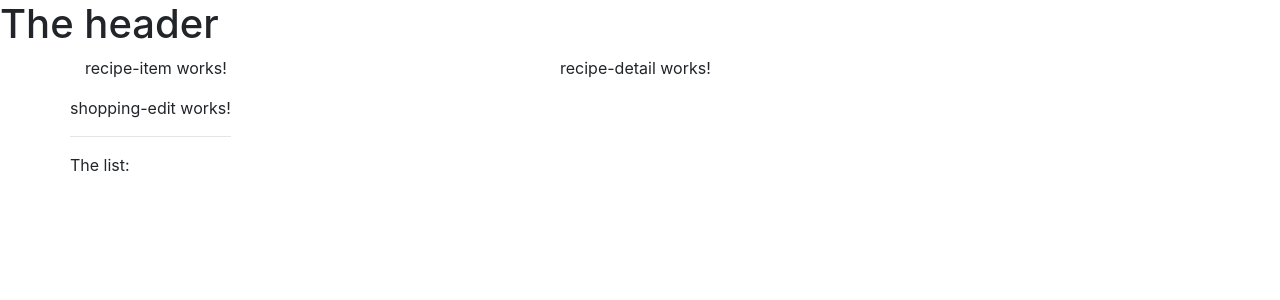
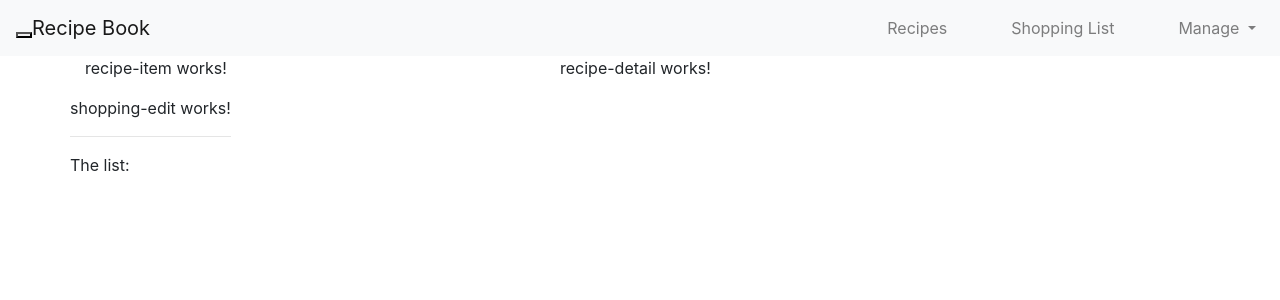
Before and after one commit to BrandConstantin/angular, an Angular app in the folder projectAngular9/: page / in a window 1280 px wide. Shown: the top 300 px of the page. Built offline with nearby package versions, Linux system fonts and the light colour scheme.

Commit message:
create navbar

```diff
--- a/projectAngular9/src/app/header/header.component.html
+++ b/projectAngular9/src/app/header/header.component.html
@@ -1 +1,31 @@
-<h1>The header</h1>
+
+    <nav class="navbar navbar-expand-lg navbar-light bg-light">
+        <div class="navbar-header">
+            <button type="button" class="navbar-toggle" (click)="collapsed = !collapsed">
+              <span class="icon-bar" *ngFor="let iconBar of [1, 2, 3]"></span>
+            </button>
+            <a routerLink="/" class="navbar-brand">Recipe Book</a>
+          </div>
+
+          <div class="navbar-collapse" [class.collapse]="collapsed" (window:resize)="collapsed = true">
+            <ul class="navbar-nav ml-auto">
+                <li class="nav-item ml-5">
+                    <a class="nav-link underline" href="#">Recipes</a>
+                </li>
+                <li class="nav-item ml-5">
+                    <a class="nav-link underline" href="#">Shopping List</a>
+                </li>
+
+                <li class="nav-item ml-5 dropdown">
+                    <a class="nav-link dropdown-toggle underline" href="#" id="navbarDropdown" data-target="#navTootleData" role="button" data-toggle="dropdown" aria-haspopup="true" aria-expanded="false">
+                    Manage
+                    </a>
+                    <div class="dropdown-menu" aria-labelledby="navbarDropdown" id="navTootleData">
+                        <a class="dropdown-item" href="#">Save Data</a>
+                        <div class="dropdown-divider"></div>
+                        <a class="dropdown-item" href="#">Fetch Data</a>
+                    </div>
+                </li>
+            </ul>
+        </div>
+    </nav>
--- a/projectAngular9/src/app/header/header.component.ts
+++ b/projectAngular9/src/app/header/header.component.ts
@@ -6,5 +6,5 @@ import {Component} from '@angular/core';
 })
 
 export class HeaderComponet{
-
+    collapsed = true;
 }
--- a/projectAngular9/src/app/recipes/recipe-list/recipe-list.component.ts
+++ b/projectAngular9/src/app/recipes/recipe-list/recipe-list.component.ts
@@ -6,6 +6,7 @@ import { Component, OnInit } from '@angular/core';
   styleUrls: ['./recipe-list.component.css']
 })
 export class RecipeListComponent implements OnInit {
+  recipes = [];
 
   constructor() { }
 
--- a/projectAngular9/src/index.html
+++ b/projectAngular9/src/index.html
@@ -10,4 +10,9 @@
 <body>
   <app-root></app-root>
 </body>
+
+<script src="https://code.jquery.com/jquery-3.2.1.slim.min.js" integrity="sha384-KJ3o2DKtIkvYIK3UENzmM7KCkRr/rE9/Qpg6aAZGJwFDMVNA/GpGFF93hXpG5KkN" crossorigin="anonymous"></script>
+<script src="https://cdnjs.cloudflare.com/ajax/libs/popper.js/1.12.9/umd/popper.min.js" integrity="sha384-ApNbgh9B+Y1QKtv3Rn7W3mgPxhU9K/ScQsAP7hUibX39j7fakFPskvXusvfa0b4Q" crossorigin="anonymous"></script>
+<script src="https://maxcdn.bootstrapcdn.com/bootstrap/4.0.0/js/bootstrap.min.js" integrity="sha384-JZR6Spejh4U02d8jOt6vLEHfe/JQGiRRSQQxSfFWpi1MquVdAyjUar5+76PVCmYl" crossorigin="anonymous"></script>
+
 </html>
```
